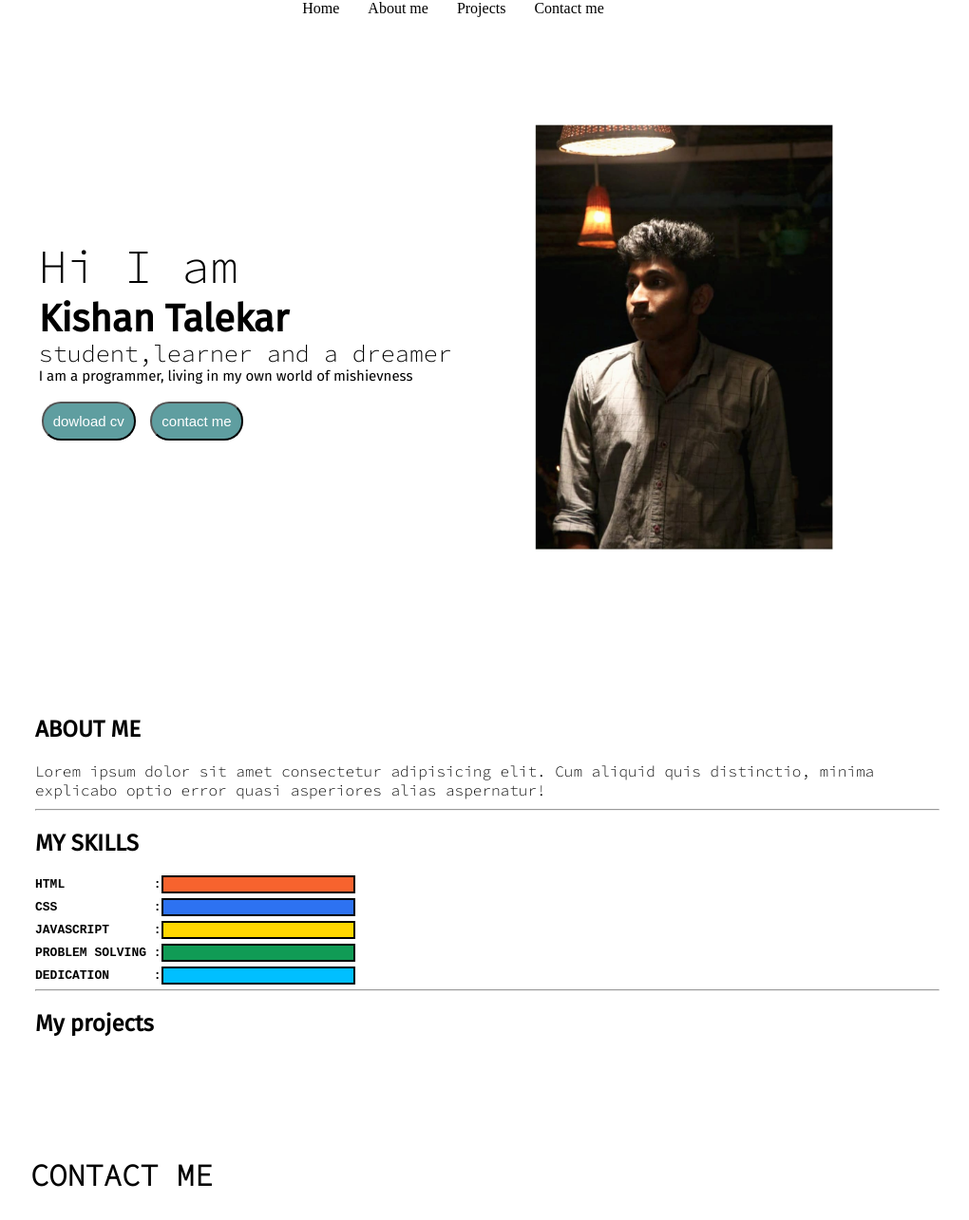
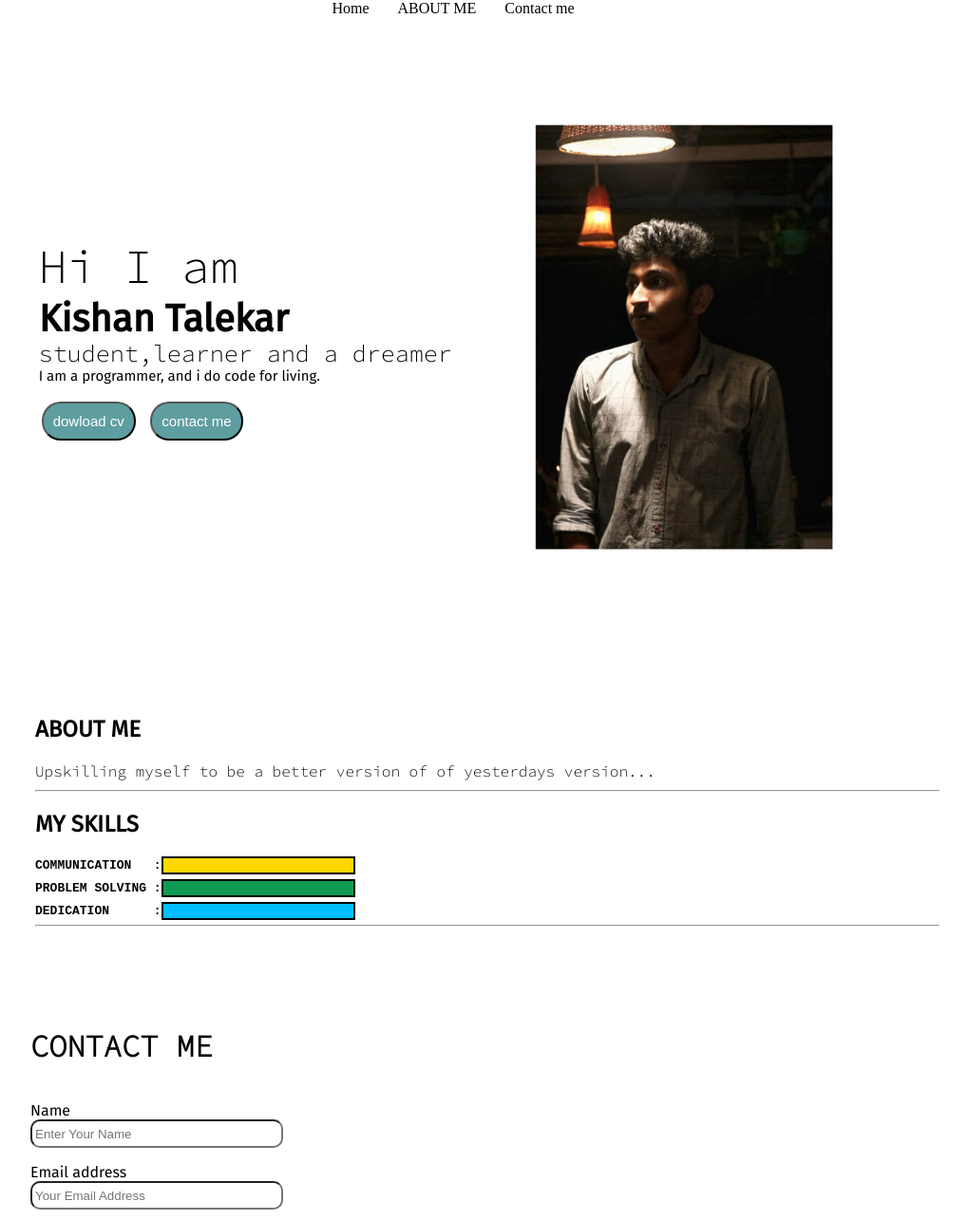
Before and after one commit to kishantalekar/CODSOFT, a plain HTML site: page PORTFOLIO/index.html in a window 1280 px wide. Shown: the top 1285 px of the page at 95% size, without its empty margins (163-1183 px from the left). Drawn offline with Linux system fonts and the light colour scheme.

Commit message:
made some changes in portfolio

```diff
--- a/PORTFOLIO/index.html
+++ b/PORTFOLIO/index.html
@@ -15,13 +15,12 @@
 <body>
     <header style="display: flex;width: 100%;justify-content: center;">
         <ul style="display: flex;flex-direction: row;gap: 30px;">
-            <li style="text-decoration: none;list-style: none;">Home</li>
-            <li style="text-decoration: none;list-style: none;">About me</li>
-            <li style="text-decoration: none;list-style: none;">Projects</li>
-            <li style="text-decoration: none;list-style: none;">Contact me</li>
+            <li style="text-decoration: none;list-style: none;"><a href="#HOME">Home</a></li>
+            <li style="text-decoration: none;list-style: none;"><a href="#ABOUT">ABOUT ME</a></li>
+            <li style="text-decoration: none;list-style: none;"><a href="#CONTACT">Contact me</a></li>
         </ul>
     </header>
-    <div class="container">
+    <div class="container" id="HOME">
 
         <div class="main">
 
@@ -30,7 +29,7 @@
                     <div class="hello">Hi I am</div>
                     <div class="name">Kishan Talekar</div>
                     <div class="about">student,learner and a dreamer</div>
-                    <div class="more-about">I am a programmer, living in my own world of mishievness
+                    <div class="more-about">I am a programmer, and i do code for living.
                     </div>
                     <div class="buttons">
                         <a href="cv.txt"><button class="btn">dowload cv</button></a>
@@ -42,28 +41,19 @@
         </div>
     </div>
 
-    <div class="container">
+    <div class="container" id="ABOUT">
         <div class="main">
 
             <div class="intro">
                 <h2> ABOUT ME</h2>
 
-                <p>Lorem ipsum dolor sit amet consectetur adipisicing elit. Cum aliquid quis distinctio, minima
-                    explicabo
-                    optio error quasi asperiores alias aspernatur!</p>
+                <p>Upskilling myself to be a better version of of yesterdays version...</p>
                 <hr>
                 <h2>MY SKILLS</h2>
                 <div class="skillContainer">
+
                     <div class="skillItem">
-                        <pre>HTML            :</pre>
-                        <div class="skill html"></div>
-                    </div>
-                    <div class="skillItem">
-                        <pre>CSS             :</pre>
-                        <div class="skill  css"></div>
-                    </div>
-                    <div class="skillItem">
-                        <pre>JAVASCRIPT      :</pre>
+                        <pre>COMMUNICATION   :</pre>
                         <div class="skill javascript"></div>
                     </div>
                     <div class="skillItem">
@@ -76,65 +66,13 @@
                     </div>
                 </div>
                 <hr>
-                <!-- TODO LIST ALL PROJECT HERE -->
-                <h2>My projects</h2>
-                <div class="projectContainer">
 
-                </div>
             </div>
         </div>
     </div>
-
-
-    <div class="main">
-
-
-        <!-- <div class="blogContainer">
-            <h1>BLOG BY KISHAN</h1>
-            <div class="blogItem">
-                <h2>LEARN JAVASCRIPT IN FUN WAY</h2>
-                <p>
-                    Lorem ipsum dolor sit amet consectetur adipisicing elit. Sunt
-                    tempora minus qui, distinctio asperiores sit porro hic, voluptate
-                    cupiditate eveniet, non quaerat repudiandae consequatur officiis?
-                </p>
-                <button class="btn btn-sm">read more</button>
-            </div>
-            <hr>
-            <div class="blogItem">
-                <h2>LEARN JAVASCRIPT IN FUN WAY</h2>
-                <p>
-                    Lorem ipsum dolor sit amet consectetur adipisicing elit. Sunt
-                    tempora minus qui, distinctio asperiores sit porro hic, voluptate
-                    cupiditate eveniet, non quaerat repudiandae consequatur officiis?
-                </p>
-                <button class="btn btn-sm">read more</button>
-            </div>
-            <hr>
-            <div class="blogItem">
-                <h2>LEARN JAVASCRIPT IN FUN WAY</h2>
-                <p>
-                    Lorem ipsum dolor sit amet consectetur adipisicing elit. Sunt
-                    tempora minus qui, distinctio asperiores sit porro hic, voluptate
-                    cupiditate eveniet, non quaerat repudiandae consequatur officiis?
-                </p>
-                <button class="btn btn-sm">read more</button>
-            </div>
-            <hr>
-            <div class="blogItem">
-                <h2>LEARN JAVASCRIPT IN FUN WAY</h2>
-                <p>
-                    Lorem ipsum dolor sit amet consectetur adipisicing elit. Sunt
-                    tempora minus qui, distinctio asperiores sit porro hic, voluptate
-                    cupiditate eveniet, non quaerat repudiandae consequatur officiis?
-                </p>
-                <button class="btn btn-sm">read more</button>
-            </div>
-        </div> -->
-    </div>
     </div>
 
-    <div class="container">
+    <div class="container" id="CONTACT">
 
 
         <div class="main">
--- a/PORTFOLIO/style.css
+++ b/PORTFOLIO/style.css
@@ -6,8 +6,15 @@
   margin: 0;
   padding: 0;
 }
+html {
+  scroll-behavior: smooth;
+}
 header {
   overflow: hidden;
+}
+a {
+  text-decoration: none;
+  color: black;
 }
 
 .info-container {
```
